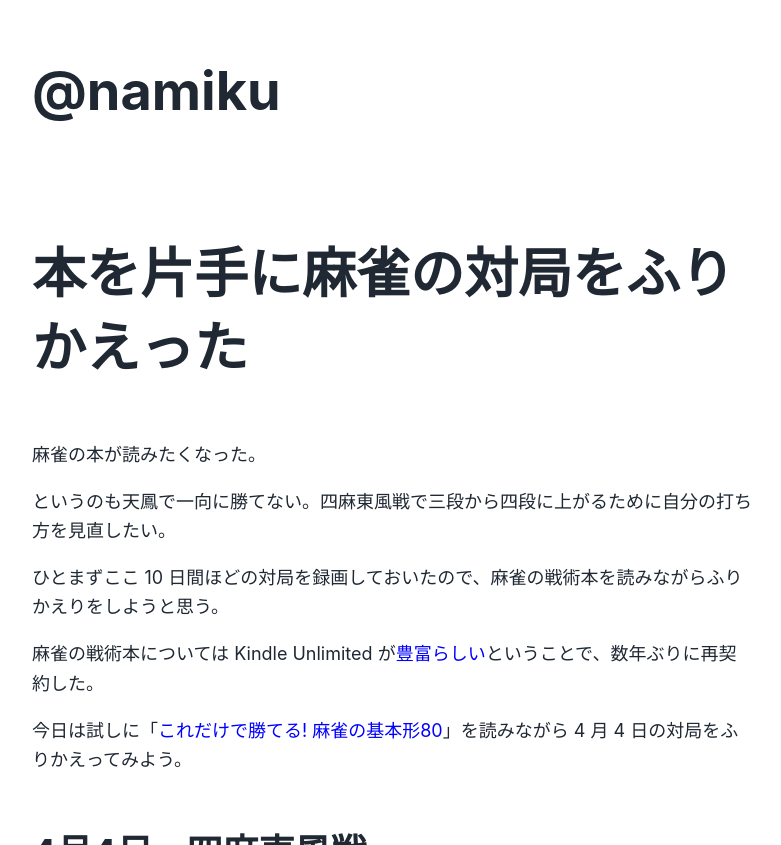
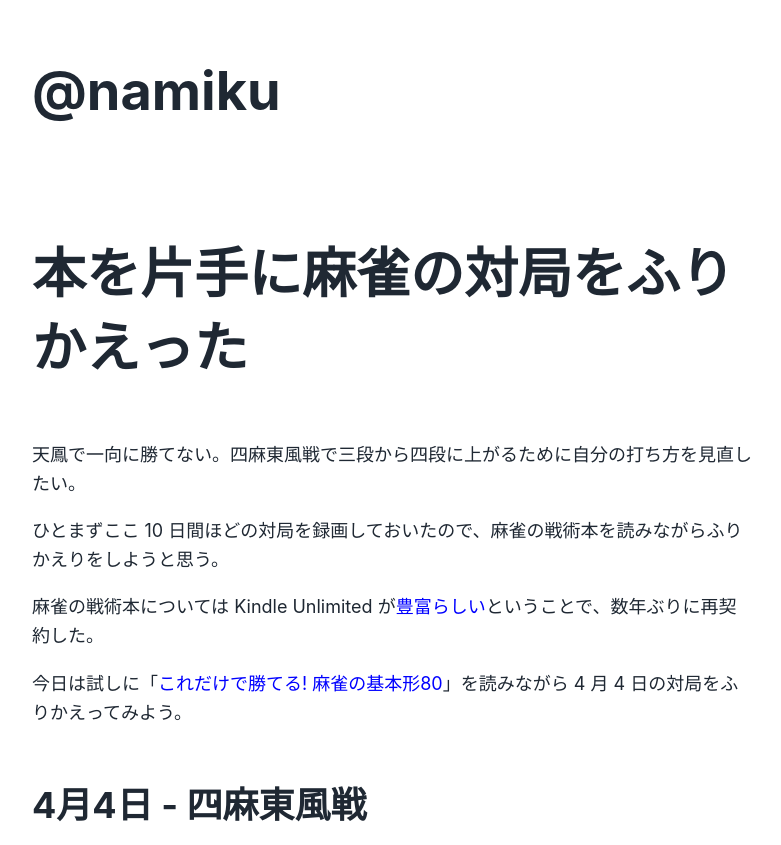
Before and after one commit to namikuguri/namikuguri.github.io, a Jekyll site: the page built from _posts/2021-04-17-post.md, in a window 1280 px wide and 900 px high, cut to the strip 0-845 px from the top of the window. Shown: the whole strip, without its empty margins (248-1029 px from the left). Built offline with Jekyll 4.4.1, drawn with Linux system fonts in a browser that asks for light colours; our own code applies the rules of GitHub Pages for plain Markdown files.

Commit message:
Update 2021-04-17-post.md

```diff
--- a/_posts/2021-04-17-post.md
+++ b/_posts/2021-04-17-post.md
@@ -2,9 +2,7 @@
 title: 本を片手に麻雀の対局をふりかえった
 ---
 
-麻雀の本が読みたくなった。
-
-というのも天鳳で一向に勝てない。四麻東風戦で三段から四段に上がるために自分の打ち方を見直したい。
+天鳳で一向に勝てない。四麻東風戦で三段から四段に上がるために自分の打ち方を見直したい。
 
 ひとまずここ 10 日間ほどの対局を録画しておいたので、麻雀の戦術本を読みながらふりかえりをしようと思う。
 
```
